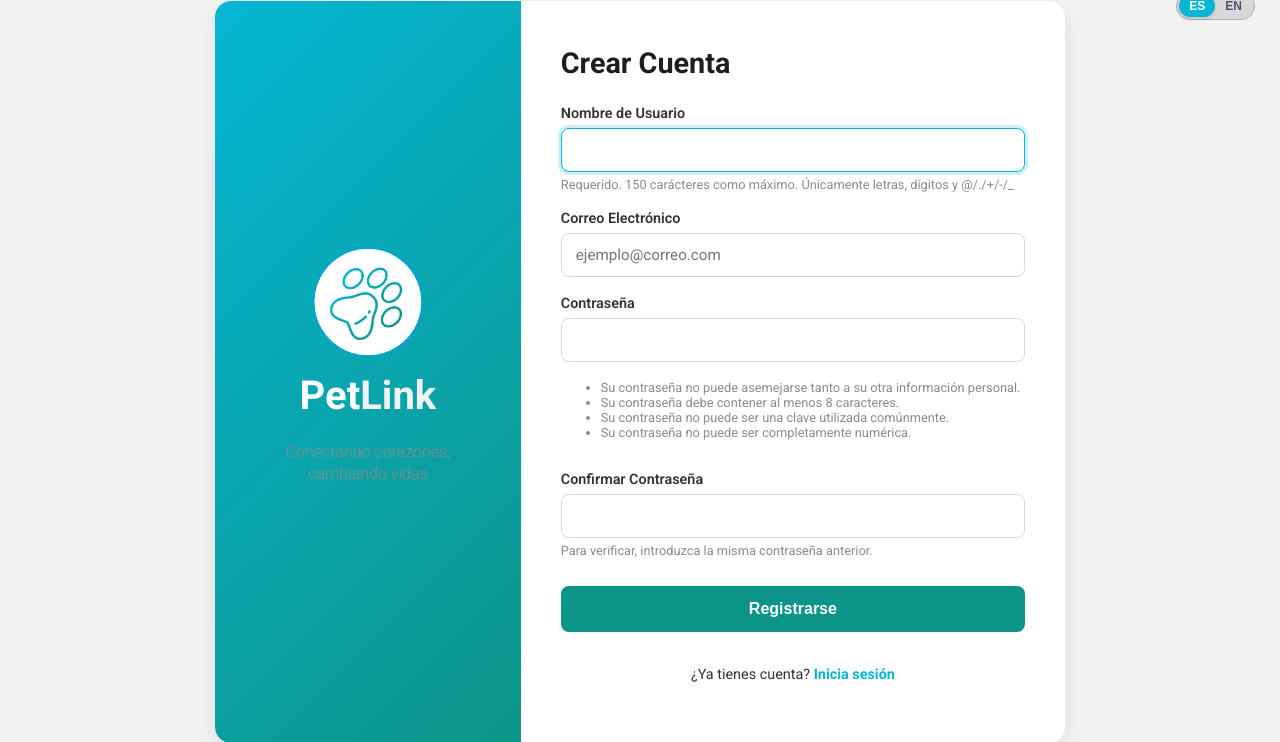
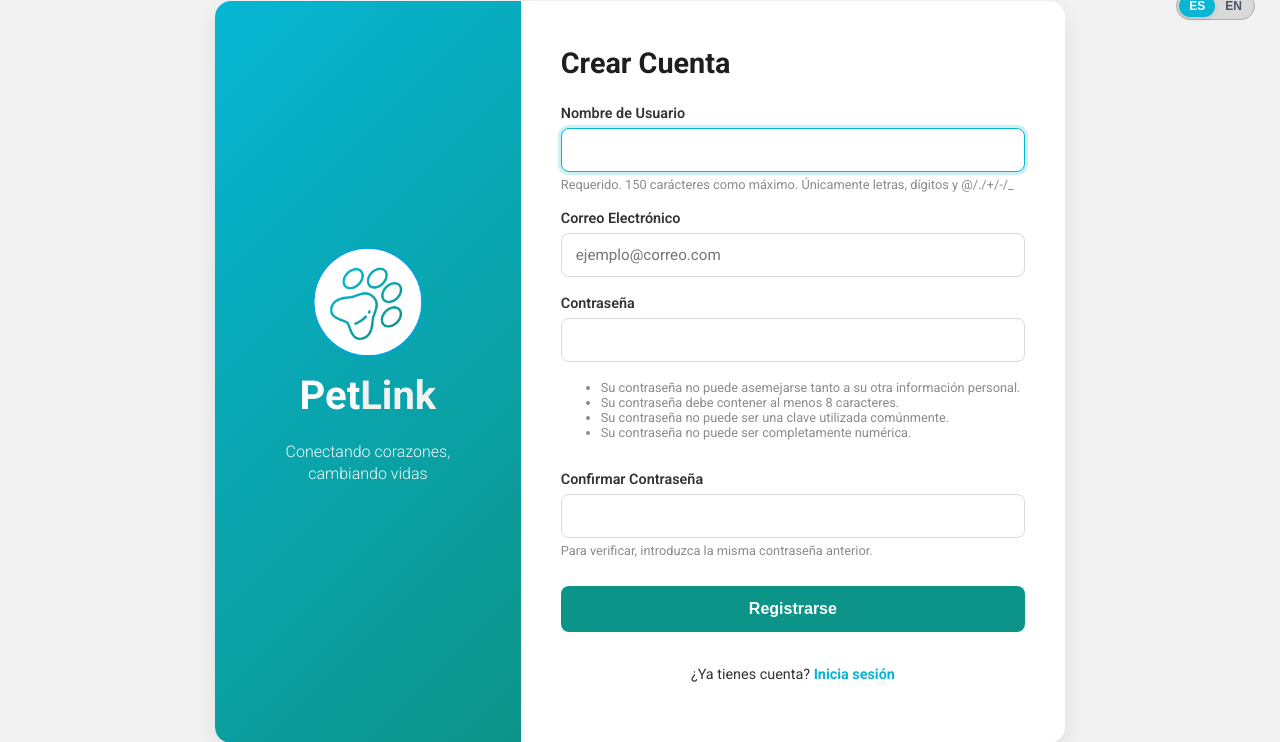
Before and after one commit to ProyectoATI2026/PetLink, a Django app: page /register/ in a window 1280 px wide. Shown: the part 28-770 px from the top of the page. Run offline with Django 4.2, Linux system fonts and the light colour scheme.

Commit message:
bugfix: auth-tagline color

```diff
--- a/app/static/css/pages/auth.css
+++ b/app/static/css/pages/auth.css
@@ -65,7 +65,6 @@
     opacity: 0.95;
     margin: 0.75em;
     line-height: 1.4;
-    color: var(--grey-400);
 }
 
 .auth-form-section {
```
